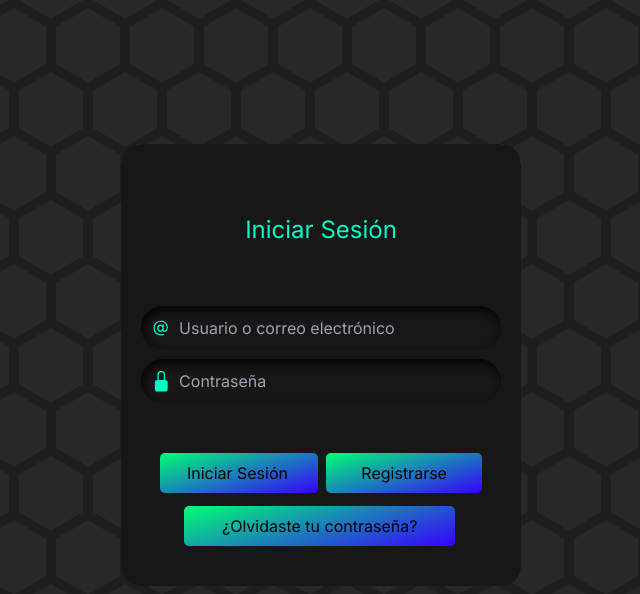
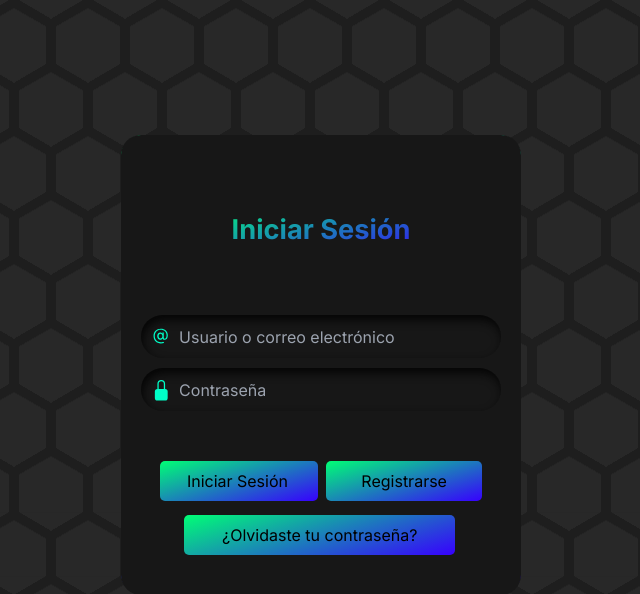
Before and after one commit to Niqblan/api-24, a Next.js app: page /signIn in a window 1280 px wide. Shown: the top 594 px of the page, without its empty margins (319-959 px from the left). Built offline with nearby package versions, Linux system fonts and the light colour scheme.

Commit message:
titulos, modificaciones en slides

```diff
--- a/src/app/globals.css
+++ b/src/app/globals.css
@@ -46,3 +46,16 @@ body { /*fondo*/
     text-wrap: balance;
   }
 }
+ /* Scrollbar */
+::-webkit-scrollbar {
+  width: 5px;
+}
+
+::-webkit-scrollbar-track {
+  background-color: #00000000;
+}
+
+::-webkit-scrollbar-thumb {
+  background-color: #888;
+  border-radius: 5px;
+}
--- a/src/app/page.js
+++ b/src/app/page.js
@@ -8,7 +8,11 @@ register();
 
 export default function Home() {
   return (
-    <div className="h-[1300px] flex flex-col w-full justify-center gap-10 text-white "style={{ marginLeft: '5px'}}>
+    <div className="flex flex-col w-full">
+    <div className="bg-black w-full py-4 px-6 flex items-center justify-between">
+    <h1 className="text-2xl font-bold" style={{ backgroundImage: 'linear-gradient(163deg, #00ff75 0%, #3700ff 100%)', WebkitBackgroundClip: 'text', WebkitTextFillColor: 'transparent' }}>Esto Es Cine</h1>
+    </div>
+    <div className="h-[1500px] flex flex-col justify-center gap-10 text-white" style={{ marginLeft: '5px', marginTop: '130px'}}>
       <div className='flex flex-col gap-2 h-[200px] w-full'>
         <h1 className="titulo">Pelis</h1>
         <SliderComponent />
@@ -26,7 +30,6 @@ export default function Home() {
         <SliderComponent />
       </div>
     </div>
-
-
-  )
+  </div>
+);
 }
--- a/src/app/reset-password/styles.css
+++ b/src/app/reset-password/styles.css
@@ -42,8 +42,12 @@ body { /*fondo*/
   #heading {
     text-align: center;
     margin: 2em;
-    color: rgb(0, 255, 200);
     font-size: 1.5em;
+    font-weight: bold;
+    background-image: linear-gradient(163deg, #00ff75 0%, #3700ff 100%);
+    -webkit-background-clip: text; /* Para recortar el fondo del degradado al texto */
+    background-clip: text;
+    -webkit-text-fill-color: transparent;
   }
 
   .message {
--- a/src/app/signIn/style.css
+++ b/src/app/signIn/style.css
@@ -42,8 +42,12 @@ body { /*fondo*/
   #heading {
     text-align: center;
     margin: 2em;
-    color: rgb(0, 255, 200);
-    font-size: 1.5em;
+    font-size: 1.7em;
+    font-weight: bold;
+    background-image: linear-gradient(163deg, #00ff75 0%, #3700ff 100%);
+    -webkit-background-clip: text; /* Para recortar el fondo del degradado al texto */
+    background-clip: text;
+    -webkit-text-fill-color: transparent;
   }
 
   .field {
--- a/src/app/signUp/style.css
+++ b/src/app/signUp/style.css
@@ -41,8 +41,12 @@ body { /*fondo*/
   #heading {
     text-align: center;
     margin: 2em;
-    color: rgb(0, 255, 200);
-    font-size: 1.5em;
+    font-size: 1.7em;
+    font-weight: bold;
+    background-image: linear-gradient(163deg, #00ff75 0%, #3700ff 100%);
+    -webkit-background-clip: text; /* Para recortar el fondo del degradado al texto */
+    background-clip: text;
+    -webkit-text-fill-color: transparent;
   }
 
   .field {
--- a/src/components/SliderComponent.js
+++ b/src/components/SliderComponent.js
@@ -6,11 +6,15 @@ import './SliderComponent.css'
 
   return(
   <div className='container2'>
-    <swiper-container loop={true} space-between='4' slides-per-view="5"
+    <swiper-container loop={true} space-between='4' slides-per-view="6"
         navigation="true"
         style={{
           "--swiper-navigation-color": "#fff",
-          "--swiper-pagination-color": "#fff"
+          "--swiper-pagination-color": "#fff",
+          "--swiper-navigation-size": "30px",
+          "--swiper-navigation-top-offset": "50%",
+          "--swiper-navigation-sides-offset": "10px",
+          "--swiper-navigation-color": "var(--swiper-theme-color)"
         }}>
       <swiper-slide>slide1</swiper-slide>
       <swiper-slide>slide</swiper-slide>
```
Also changed, not shown: src/components/SliderComponent.css (line endings or trailing spaces). Lines whose indentation alone changed are shown as unchanged.
